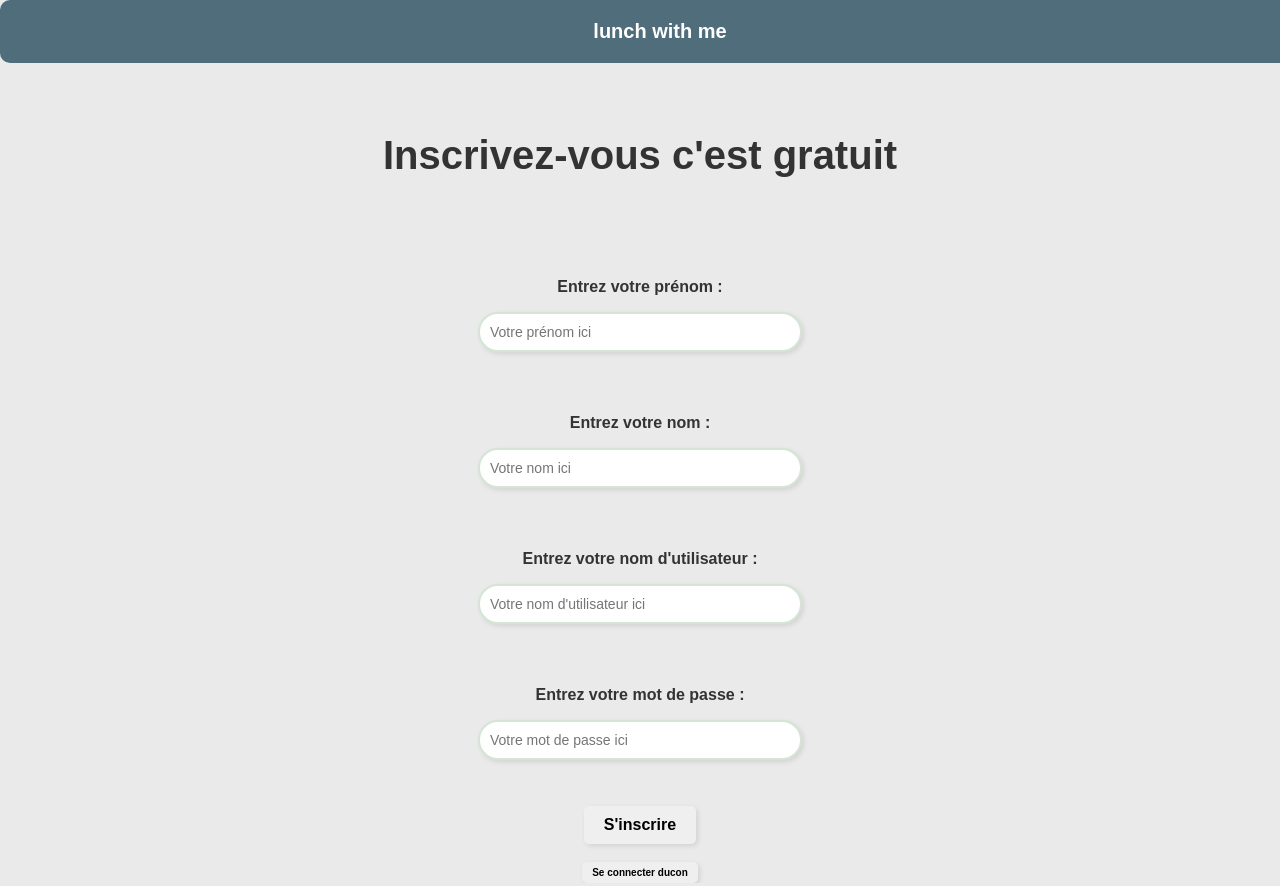
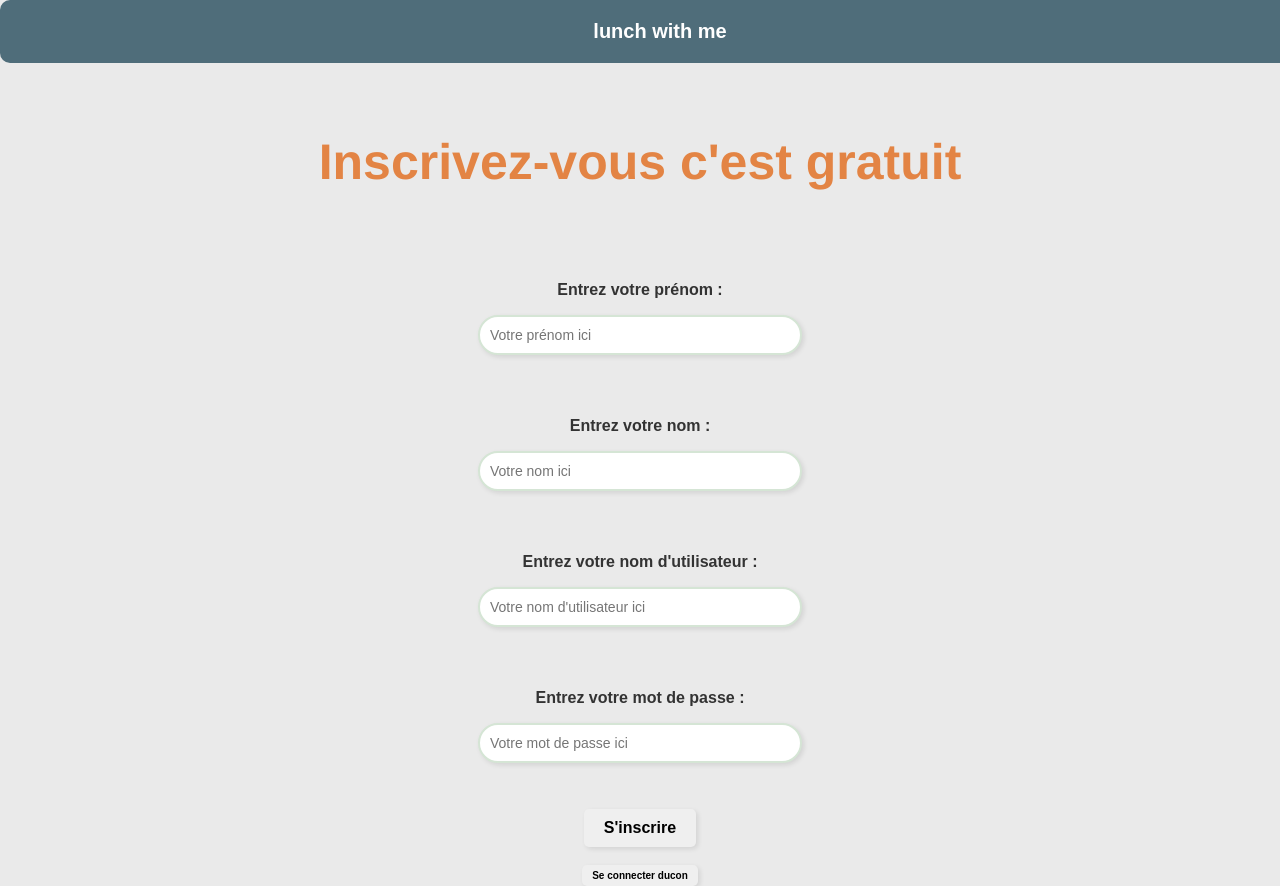
Before and after one commit to Eudo08/2025_2026_nsi_lndb_term4_gp1, a Flask app: page / in a window 1280 px wide. Run offline with Flask 3, Linux system fonts and the light colour scheme.

Commit message:
Front modif

```diff
--- a/static/css/styleprincipal.css
+++ b/static/css/styleprincipal.css
@@ -7,6 +7,7 @@
     --button-active-color: #70769e;
 
     --burnt-sienna: #dd6e42ff;
+    --couleur_comple: #E38444;
     --dutch-white: #e8dab2ff;
     --paynes-gray: #4f6d7aff;
     --columbia-blue: #c0d6dfff;
@@ -43,14 +44,14 @@
 }
 
 h1 {
-    font-family: 'Arial', sans-serif;
-    font-size: 40px;
+    font-family: 'Franklin Gothic Medium', 'Arial Narrow', Arial, sans-serif;
+    font-size: 50px;
     font-weight: bold;
-    color : var(--text-color);
+    color : var(--couleur_comple);
     text-align: center;
     margin-top: 300px;
     margin: 20px 0;
-    margin-bottom: 100px;
+    margin-bottom: 90px;
 }
 .principal {
     margin-top: 70px;
--- a/templates/connexion.html
+++ b/templates/connexion.html
@@ -6,8 +6,8 @@
     <meta http-equiv="X-UA-Compatible" content="IE=edge">
     <meta name="viewport" content="width=device-width, initial-scale=1.0">
     <title>Connection</title>
-    <link rel="stylesheet" href="H:\Documents\nsi\2025_2026_nsi_lndb_term4_gp1\interface\static\css\styleprincipal.css">
-    <!-- <link rel="stylesheet" href="{{ url_for('static', filename='css/styleprincipal.css') }}"> -->
+    <!-- <link rel="stylesheet" href="H:\Documents\nsi\2025_2026_nsi_lndb_term4_gp1\interface\static\css\styleprincipal.css"> -->
+    <link rel="stylesheet" href="{{ url_for('static', filename='css/styleprincipal.css') }}">
     <link rel="icon" type="image/x-icon" href="{{ url_for('static', filename='images/flavicon1.png') }}">
 
 
```
